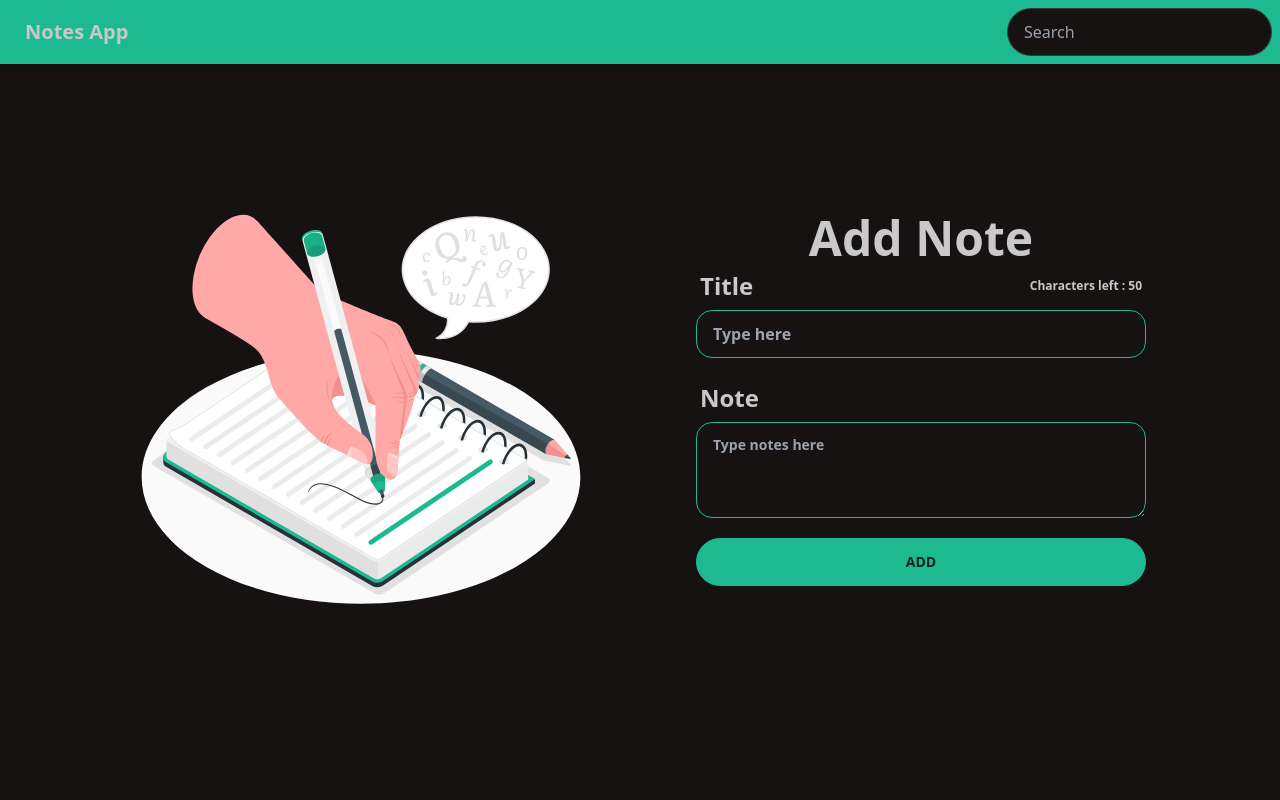
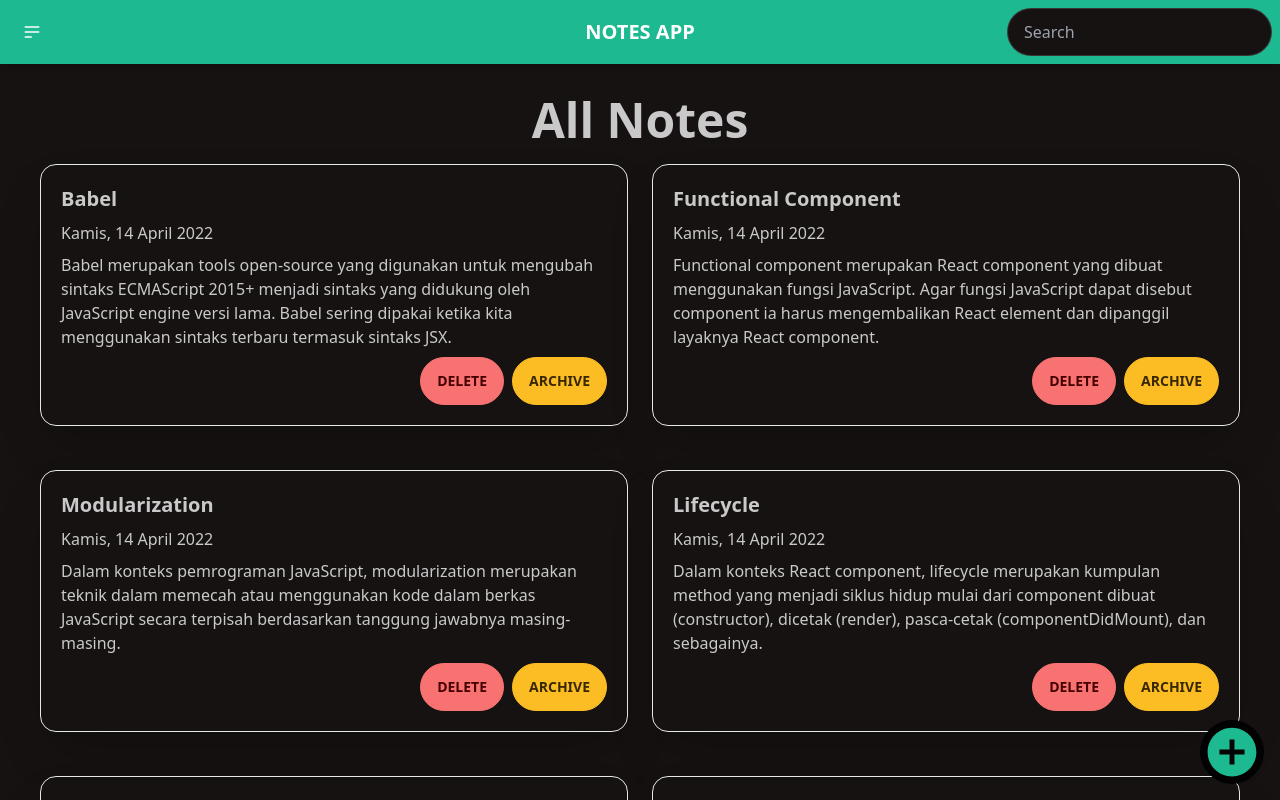
Before and after one commit to RaihanSyahSP/notes-submission-intermediate, a React (Vite) app: page / in a window 1280 px wide. Shown: the top 800 px of the page. Built offline with nearby package versions, Linux system fonts and the light colour scheme.

Commit message:
feat: add routes

```diff
--- a/package.json
+++ b/package.json
@@ -13,6 +13,7 @@
     "notistack": "^3.0.1",
     "react": "^18.2.0",
     "react-dom": "^18.2.0",
+    "react-icons": "^4.12.0",
     "react-router-dom": "^6.20.1"
   },
   "devDependencies": {
--- /dev/null
+++ b/src/components/FloatingButton.jsx
@@ -0,0 +1,18 @@
+import React from 'react'
+import { IoMdAddCircle } from "react-icons/io";
+import { MdOutlineDelete } from "react-icons/md";
+import { FaRegBookmark } from "react-icons/fa";
+
+
+
+const FloatingButton = (type, className) => {
+  return (
+    <button className="btn btn-circle btn-lg fixed right-4 bottom-4 z-10 rounded-full hover:scale-105">
+      <span className="text-6xl text-secondary">
+        <IoMdAddCircle />
+      </span>
+    </button>
+  );
+}
+
+export default FloatingButton
--- a/src/components/Navbar.jsx
+++ b/src/components/Navbar.jsx
@@ -1,3 +1,5 @@
+import { Link } from "react-router-dom";
+
 const Navbar = ({ onSearch }) => {
 
     const inputSearchChangeHandler = (e) => {
@@ -7,10 +9,27 @@ const Navbar = ({ onSearch }) => {
     return (
       <nav>
         <div className="navbar fixed z-10 bg-secondary w-full shadow-md">
-          <div className="flex-1">
-            <a className="btn btn-ghost normal-case text-xl">Notes App</a>
+          <div className="navbar-start">
+            <div className="dropdown text-white">
+              <div tabIndex={0} role="button" className="btn btn-ghost btn-circle">
+                <svg xmlns="http://www.w3.org/2000/svg" className="h-5 w-5" fill="none" viewBox="0 0 24 24" stroke="currentColor">
+                  <path strokeLinecap="round" strokeLinejoin="round" strokeWidth="2" d="M4 6h16M4 12h16M4 18h7" />
+                </svg>
+              </div>
+              <ul tabIndex={0} className="menu menu-sm dropdown-content mt-3 z-[1] p-2 shadow bg-base-100 rounded-box w-52">
+                <li>
+                  <Link to="/" className="text-white">Home</Link>
+                </li>
+                <li>
+                  <Link to="/archived" className="text-white">Archived Note</Link>
+                </li>
+              </ul>
+            </div>
           </div>
-          <div className="flex-none gap-2">
+          <div className="navbar-center">
+            <a className="btn btn-ghost text-xl text-white">Notes App</a>
+          </div>
+          <div className="navbar-end">
             <div className="form-control">
               <input
                 type="text"
@@ -22,7 +41,7 @@ const Navbar = ({ onSearch }) => {
           </div>
         </div>
       </nav>
-  );
+    );
 }
 
 export default Navbar
--- a/src/components/NotesApp.jsx
+++ b/src/components/NotesApp.jsx
@@ -1,16 +1,18 @@
 import { useState } from "react"
 import { useSnackbar } from "notistack";
 import Navbar from "./Navbar"
-import NotesInput from "./NotesInput"
 import { getInitialData } from "../utils/data"
-import NotesContainer from "./NotesContainer"
+import HomePage from "../pages/HomePage";
+import { Route, Routes } from "react-router-dom";
+import AddNote from "../pages/AddNote";
+import ArchivedNote from "../pages/ArchivedNote";
 
 const NotesApp = () => {
     const [initialNotes, setInitialNotes] = useState(getInitialData());
-    const [notes, setNotes] = useState(initialNotes)
+    const [notes, setNotes] = useState(initialNotes);
     const { enqueueSnackbar } = useSnackbar();
 
-    const onAddNotesHandler = ({title, body, createdAt, archived}) => {
+    const onAddNotesHandler = ({ title, body, createdAt, archived }) => {
       const newNote = {
         id: +new Date(),
         title,
@@ -22,40 +24,40 @@ const NotesApp = () => {
       setNotes((prevState) => [...prevState, newNote]);
       setInitialNotes((prevInitialNotes) => [...prevInitialNotes, newNote]);
       enqueueSnackbar("Note added successfully", { variant: "success" });
-    }
+    };
 
     const onDeleteNoteHandler = (id) => {
-      setNotes((prevState) => (prevState.filter((note) => note.id !== id)));
-      setInitialNotes((prevInitialNotes) => (prevInitialNotes.filter((note) => note.id !== id)));
+      setNotes((prevState) => prevState.filter((note) => note.id !== id));
+      setInitialNotes((prevInitialNotes) => prevInitialNotes.filter((note) => note.id !== id));
       enqueueSnackbar("Note deleted successfully", { variant: "success" });
-    }
+    };
 
     const onArchivedNoteHandler = (id) => {
-      setNotes(prevState => {
-        return prevState.map(note => {
-            if(note.id === id) {
+      setNotes((prevState) => {
+        return prevState.map((note) => {
+          if (note.id === id) {
             return {
               ...note,
-                  archived: !note.archived
+              archived: !note.archived,
+            };
           }
-            }
-            return note
-        })
-      })
+          return note;
+        });
+      });
 
-      setInitialNotes(prevState => {
-        return prevState.map(note => {
-            if(note.id === id) {
+      setInitialNotes((prevState) => {
+        return prevState.map((note) => {
+          if (note.id === id) {
             return {
               ...note,
-                  archived: !note.archived
+              archived: !note.archived,
+            };
           }
-            }
-            return note
-        })
-      })
+          return note;
+        });
+      });
       enqueueSnackbar("Note archived successfully", { variant: "success" });
-    }
+    };
 
     const onSearchHandler = (search) => {
       if (search === "") return setNotes(initialNotes);
@@ -67,15 +69,25 @@ const NotesApp = () => {
 
   return (
     <div className="mx-auto h-screen">
+      <header>
         <Navbar onSearch={(search) => onSearchHandler(search)} />
-      <NotesInput addNotes={onAddNotesHandler} />
-      <NotesContainer
+      </header>
+
+      <main>
+        <Routes>
+          <Route path="/" element={
+            <HomePage
               notes={notes}
               deleteHandler={onDeleteNoteHandler}
               archivedHandler={onArchivedNoteHandler}
+            />}
           />
+          <Route path="/add" element={<AddNote />} />
+          <Route path="/archived" element={<ArchivedNote notes={notes} />} />
+        </Routes>
+      </main>
     </div>
-  )
+  );
 }
 
 export default NotesApp
--- a/src/components/NotesContainer.jsx
+++ b/src/components/NotesContainer.jsx
@@ -1,29 +1,31 @@
 import React from 'react'
+import { IoMdAddCircle } from "react-icons/io";
 import NotesList from './NotesList';
 import Message from './Message';
+import { Link } from 'react-router-dom';
+import FloatingButton from './FloatingButton';
 
 const NotesContainer = ({ notes, deleteHandler, archivedHandler }) => {
   const archivedNotes = notes.filter((note) => note.archived);
   const unarchivedNotes = notes.filter((note) => !note.archived);
 
   return (
-    <div className="grid grid-cols-1 gap-6 h-[100vh] mt-5 px-4 lg:px-10 lg:grid-cols-2">
-      <div className="col-span-1">
-        <h2 className='text-3xl font-bold text-center md:text-5xl'>Notes</h2>
-        {unarchivedNotes.length > 0 ? (
-          <NotesList notes={unarchivedNotes} deleteHandler={deleteHandler} archivedHandler={archivedHandler} />
-        ) : (
-          <Message title="There is no one note"/>
-        )}
+    <div className="grid grid-cols-1 gap-6 h-[100vh] px-4 lg:px-10">
+      <div className="col-span-1 mt-24">
+        <h2 className="text-3xl font-bold text-center md:text-5xl">All Notes</h2>
+        <Link to="/add">
+          <FloatingButton />
+        </Link>
+        {unarchivedNotes.length > 0 ? <NotesList notes={unarchivedNotes} deleteHandler={deleteHandler} archivedHandler={archivedHandler} /> : <Message title="There is no one note" />}
       </div>
-      <div className="col-span-1">
+      {/* <div className="col-span-1">
         <h2 className='text-3xl font-bold text-center md:text-5xl'>Archived Notes</h2>
         {archivedNotes.length > 0 ? (
           <NotesList notes={archivedNotes} deleteHandler={deleteHandler} archivedHandler={archivedHandler} />
         ) : (
           <Message title="There is no archived notes" />
         )}
-      </div>
+      </div> */}
     </div>
   );
 }
--- a/src/components/NotesItem.jsx
+++ b/src/components/NotesItem.jsx
@@ -1,6 +1,7 @@
 import React from 'react'
 import { showFormattedDate } from '../utils/data';
 import Modal from './Modal';
+import Button from './FloatingButton';
 
 
 const NotesItem = ({ id, title, body, createdAt, archivedHandler, archived, deleteHandler }) => {
--- a/src/pages/AddNote.jsx
+++ b/src/pages/AddNote.jsx
@@ -0,0 +1,9 @@
+import React from 'react'
+
+const AddNote = () => {
+  return (
+    <div>AddNote</div>
+  )
+}
+
+export default AddNote
--- /dev/null
+++ b/src/pages/ArchivedNote.jsx
@@ -0,0 +1,9 @@
+import React from 'react'
+
+const ArchivedNote = () => {
+  return (
+    <div>ArchivedNote</div>
+  )
+}
+
+export default ArchivedNote
--- /dev/null
+++ b/src/pages/HomePage.jsx
@@ -0,0 +1,20 @@
+import React, { useState } from 'react'
+import NotesInput from '../components/NotesInput'
+import NotesContainer from '../components/NotesContainer'
+
+
+const HomePage = ({notes, onDeleteNoteHandler, onArchivedNoteHandler}) => {
+
+  return (
+    <section>
+          {/* <NotesInput addNotes={onAddNotesHandler} /> */}
+        <NotesContainer
+          notes={notes}
+          deleteHandler={onDeleteNoteHandler}
+          archivedHandler={onArchivedNoteHandler}
+        />
+    </section>
+  )
+}
+
+export default HomePage
```
Also changed, not shown: 1 other file (tests, documents, lock files or other folders). Lines whose indentation alone changed are shown as unchanged.
